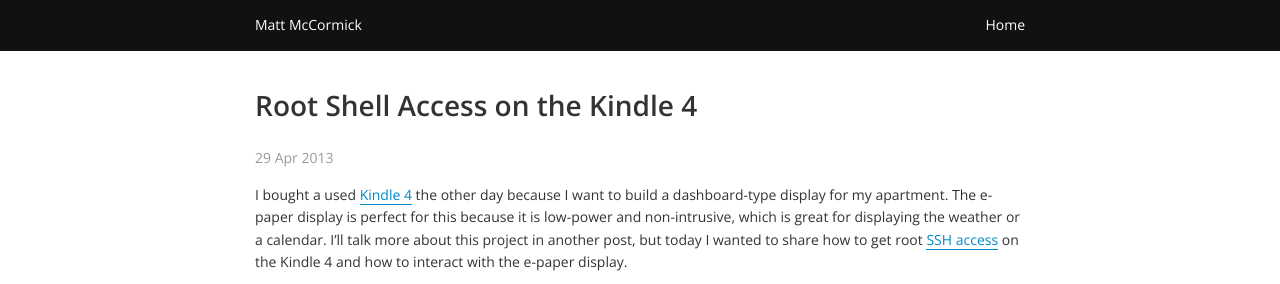
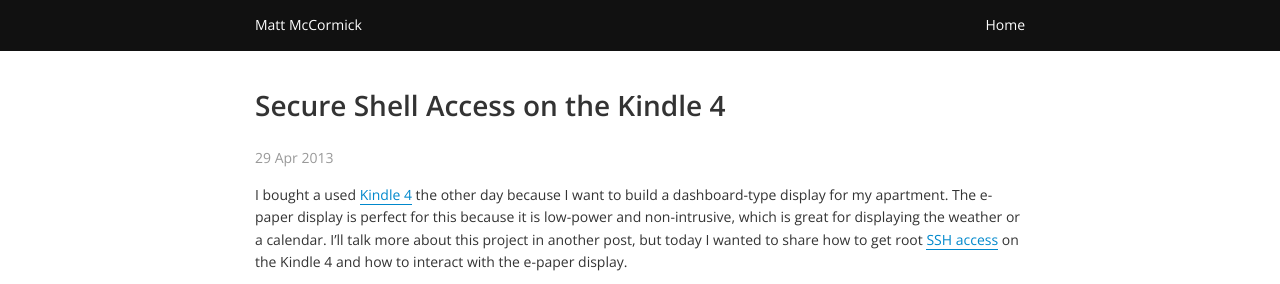
Before and after one commit to mbmccormick/mbmccormick.github.io, a Jekyll site: the page built from _posts/2013-04-29-secure-shell-access-on-the-kindle-4.md, in a window 1280 px wide. Shown: the top 284 px of the page. Built offline with Jekyll 4.4.1, drawn with Linux system fonts in a browser that asks for light colours.

Commit message:
Update and rename 2013-04-29-root-shell-access-on-the-kindle-4.md to 2013-04-29-secure-shell-access-on-the-kindle-4.md

```diff
--- a/_posts/2013-04-29-root-shell-access-on-the-kindle-4.md
+++ b/_posts/2013-04-29-secure-shell-access-on-the-kindle-4.md
@@ -1,8 +1,8 @@
 ---
-title: 'Root Shell Access on the Kindle 4'
+title: 'Secure Shell Access on the Kindle 4'
 author: Matt
 layout: post
-permalink: /2013/04/root-shell-access-on-the-kindle-4/
+permalink: /2013/04/secure-shell-access-on-the-kindle-4/
 categories:
   - Development
 tags:
```
